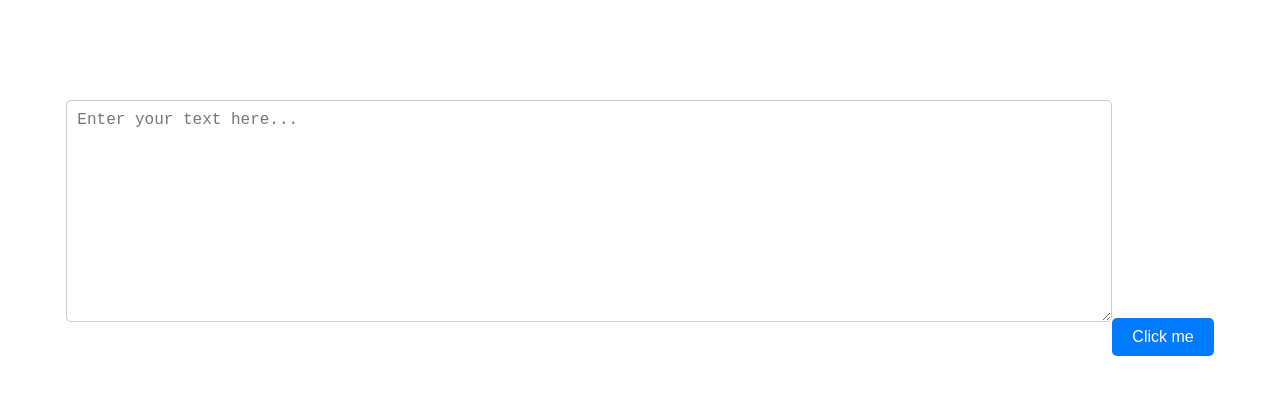
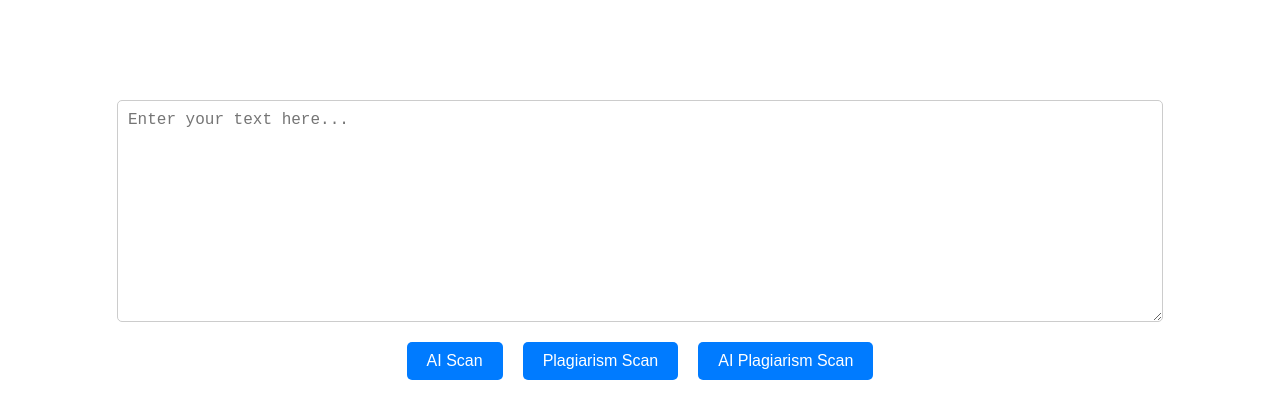
Before and after one commit to joserenter1a/CS433-TermProject, a React (Create React App) app in the folder ai-detection-webapp/: page / in a window 1280 px wide. Shown: the top 418 px of the page. Built offline with nearby package versions, Linux system fonts and the light colour scheme.

Commit message:
Cleaned up files and UI

```diff
--- /dev/null
+++ b/ai-detection-webapp/package 2.json
@@ -0,0 +1,5 @@
+{
+  "name": "ai-detection-webapp",
+  "version": "0.1.0",
+  "private": true
+}
--- a/ai-detection-webapp/package.json
+++ b/ai-detection-webapp/package.json
@@ -34,5 +34,8 @@
       "last 1 firefox version",
       "last 1 safari version"
     ]
+  },
+  "devDependencies": {
+    "@babel/plugin-proposal-private-property-in-object": "^7.21.11"
   }
 }
--- a/ai-detection-webapp/src/App.css
+++ b/ai-detection-webapp/src/App.css
@@ -1,6 +1,9 @@
 .App {
   text-align: center;
   margin-top: 100px;
+  display: flex;
+  flex-direction: column;
+  align-items: center;
 }
 
 .big-text-box {
@@ -13,7 +16,13 @@
   margin-bottom: 20px;
 }
 
+.button-container {
+  display: flex;
+  justify-content: center;
+}
+
 .button {
+  margin: 0 10px;
   padding: 10px 20px;
   font-size: 16px;
   background-color: #007bff;
--- a/ai-detection-webapp/src/App.js
+++ b/ai-detection-webapp/src/App.js
@@ -2,14 +2,36 @@ import React, { useState } from 'react';
 import './App.css';
 
 function App() {
+  const actions = {
+    ai: 'ai_scan',
+    plagiarism: 'plagiarism_scan',
+    ai_plagiarism: 'ai_plagiarism_scan',
+  }
+
   const [text, setText] = useState('');
 
   const handleTextChange = (event) => {
     setText(event.target.value);
   };
 
-  const handleButtonClick = () => {
-    alert(text); // TODO: make call to handler function that performs API call here
+  const handleButtonClick = (action) => {
+    // Perform different actions based on the button clicked
+    switch (action) {
+      case actions.ai:
+        // Code for action 1
+        console.log('Button 1 clicked');
+        break;
+      case actions.plagiarism:
+        // Code for action 2
+        console.log('Button 2 clicked');
+        break;
+      case actions.ai_plagiarism:
+        // Code for action 3
+        console.log('Button 3 clicked');
+        break;
+      default:
+        break;
+    }
   };
 
   return (
@@ -20,9 +42,17 @@ function App() {
         onChange={handleTextChange}
         placeholder="Enter your text here..."
       />
-      <button className="button" onClick={handleButtonClick}>
-        Click me
-      </button>
+      <div className="button-container">
+        <button className="button" onClick={() => handleButtonClick(actions.ai)}>
+          AI Scan
+        </button>
+        <button className="button" onClick={() => handleButtonClick(actions.plagiarism)}>
+          Plagiarism Scan
+        </button>
+        <button className="button" onClick={() => handleButtonClick(actions.ai_plagiarism)}>
+          AI Plagiarism Scan
+        </button>
+      </div>
     </div>
   );
 }
```
Also changed, not shown: 1 other file (tests, documents, lock files or other folders).
